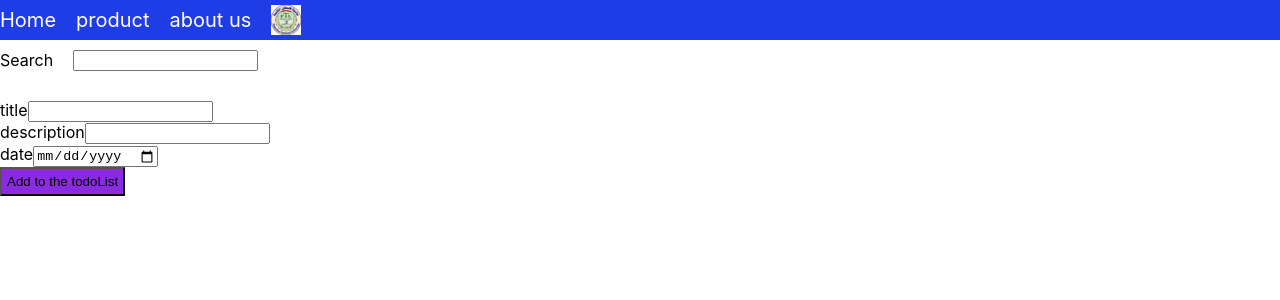
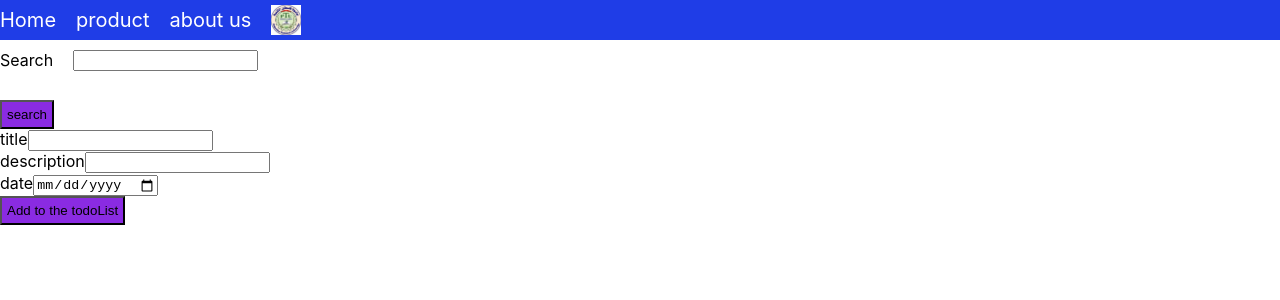
Before and after one commit to basilatawneh/ToDo-App, a React (Create React App) app: page / in a window 1280 px wide. Shown: the top 300 px of the page. Built offline with nearby package versions, Linux system fonts and the light colour scheme.

Commit message:
Add the searsch logic

```diff
--- a/src/App.js
+++ b/src/App.js
@@ -7,17 +7,24 @@ import ToDoForm from './components/todo-form/todo-form';
 import { useState } from 'react';
 function App() {
   const [items, setItems] = useState([]);
+  const [searchValue, setSearchValue] = useState('')
+
   const addHandler = (toDoItem)=> {
     setItems((prev) => {
       return [...prev, toDoItem];
     })
   }
+
+  const searchHandler = (value) => {
+    setSearchValue(value);
+  }
+
   return (
     <div>
        <Nav />
-      <Search />
+      <Search searchValue={searchValue} searchHandler={searchHandler}  />
       <ToDoForm addHandler={addHandler}/>
-      <TodoList items={items} />
+      <TodoList items={items} searchValue={searchValue} />
     </div>
   );
 }
--- a/src/components/search/search.jsx
+++ b/src/components/search/search.jsx
@@ -1,11 +1,17 @@
 import classes from './search.module.css'
 
 const Search = (props) => {
+  const onChangeHandler = (event) => {
+    props.searchHandler(event.target.value)
+  }
   return (
-    <div className={classes.wrapper}>
-      <label className={classes.label}>Search</label>
-      <input type="text" />
-    </div>
+    <form>
+      <div className={classes.wrapper}>
+        <label className={classes.label}>Search</label>
+        <input type="text" onChange={onChangeHandler} />
+      </div>
+      <button>search</button>
+    </form>
   )
 };
 
--- a/src/components/todo-list/todo-list.jsx
+++ b/src/components/todo-list/todo-list.jsx
@@ -3,23 +3,12 @@ import classes from './todo-list.module.css';
 import Todo from '../todo/todo'
 
 const TodoList = (props) => {
-
-  // const list = [
-  //   {
-  //     title: "test",
-  //     date: "01/02/2022",
-  //     description: "test"
-  //   },
-  //   {
-  //     title: "test2",
-  //     date: "02/02/2022",
-  //     description: "test"
-  //   },
-  // ]
+  const filteredValues = props.items.filter(item => item.title.search(props.searchValue)!==-1)
   return (
     <div className={classes.wrapper}>
-      {props.items.map(item => {
+      {filteredValues.map((item, index) => {
         return <Todo
+          key={index}
           title={item.title}
           description={item.description}
           date={item.date}
```
